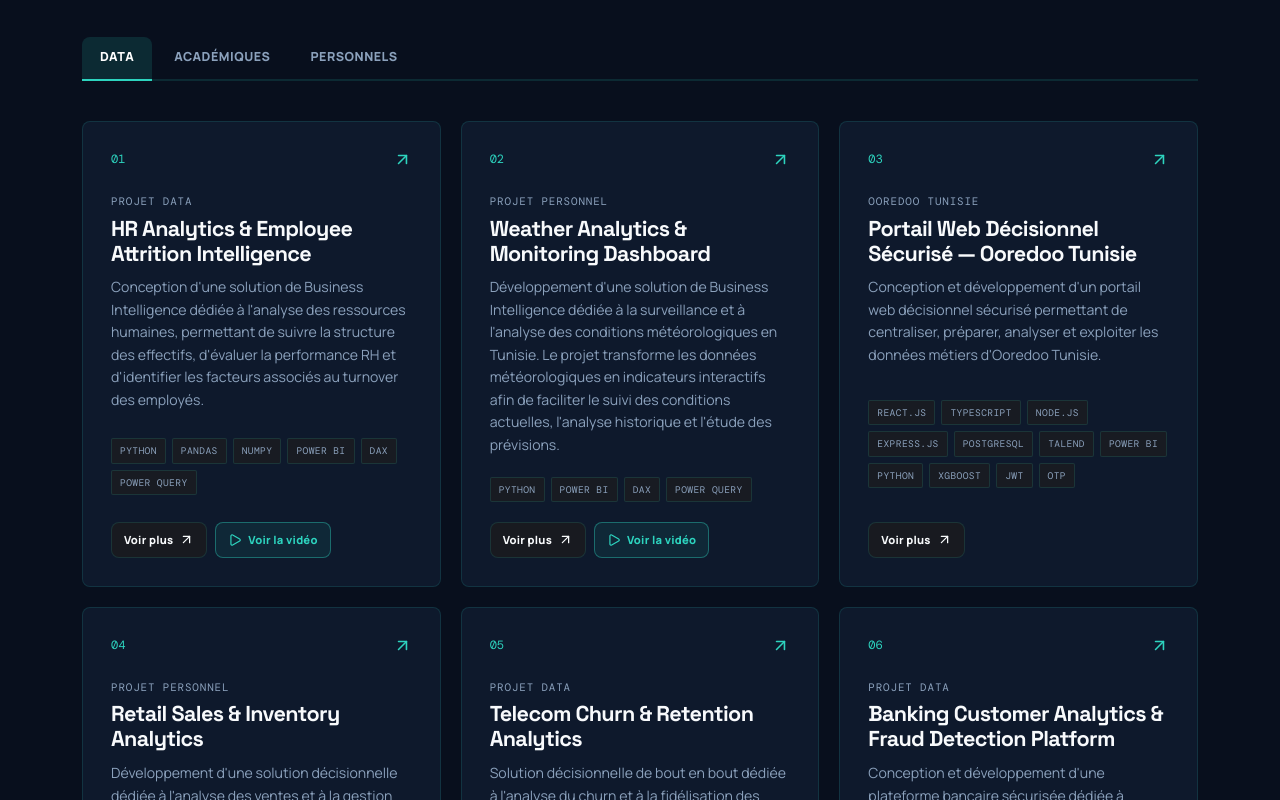
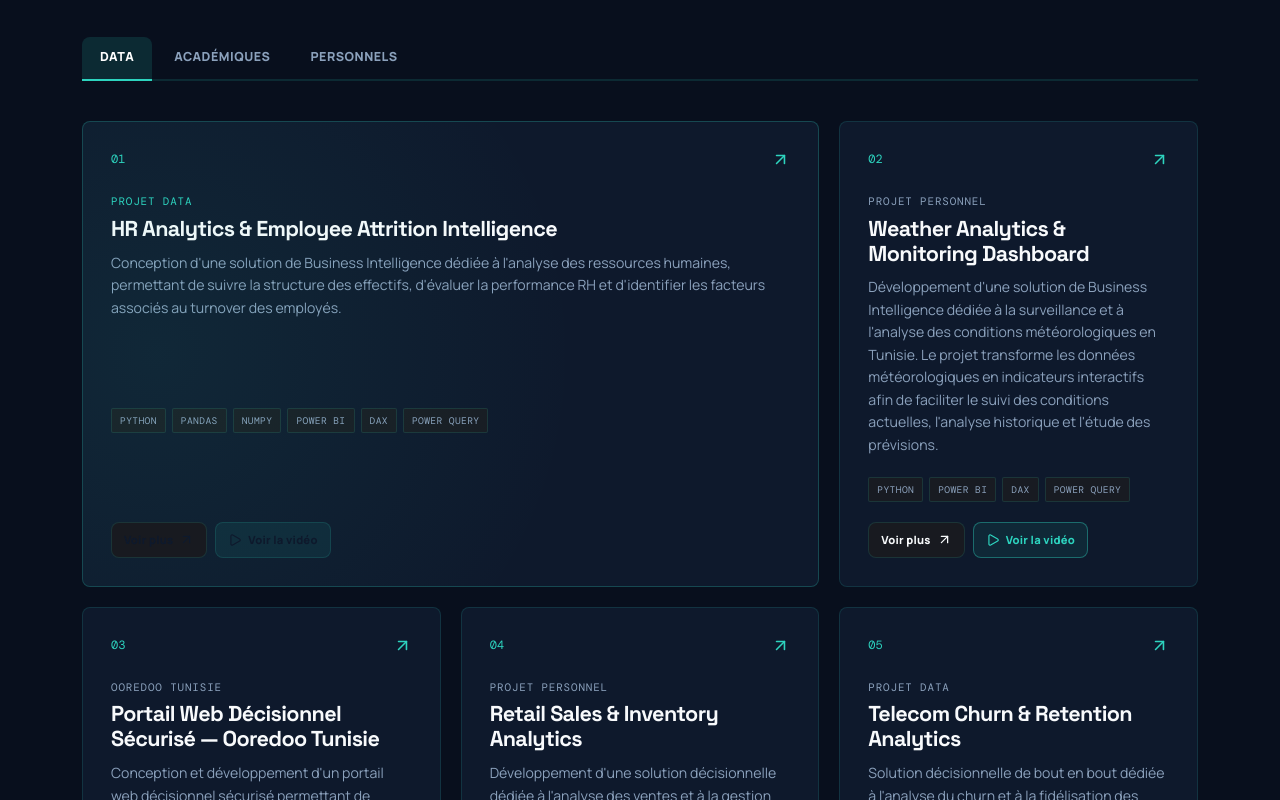
Before and after one commit to hazem897/Potfolio, a React (Vite) app: page / in a window 1280 px wide. Shown: the part 2720-3520 px from the top of the page. Built offline with nearby package versions, Linux system fonts and the light colour scheme.

Commit message:
Keep featured layout with unified dark theme colors

```diff
--- a/src/components/Projects.jsx
+++ b/src/components/Projects.jsx
@@ -71,7 +71,7 @@ export default function Projects({ activeTab, setActiveTab, onOpenDetails, onOpe
       <div className="project-grid">
         {visibleProjects.map((project, index) => (
           <article
-            className="project-card reveal"
+            className={`project-card reveal${index === 0 ? ' featured' : ''}`}
             key={`${activeTab}-${project.title}-${index}`}
             style={{ transitionDelay: `${index * 60}ms` }}
           >
```
